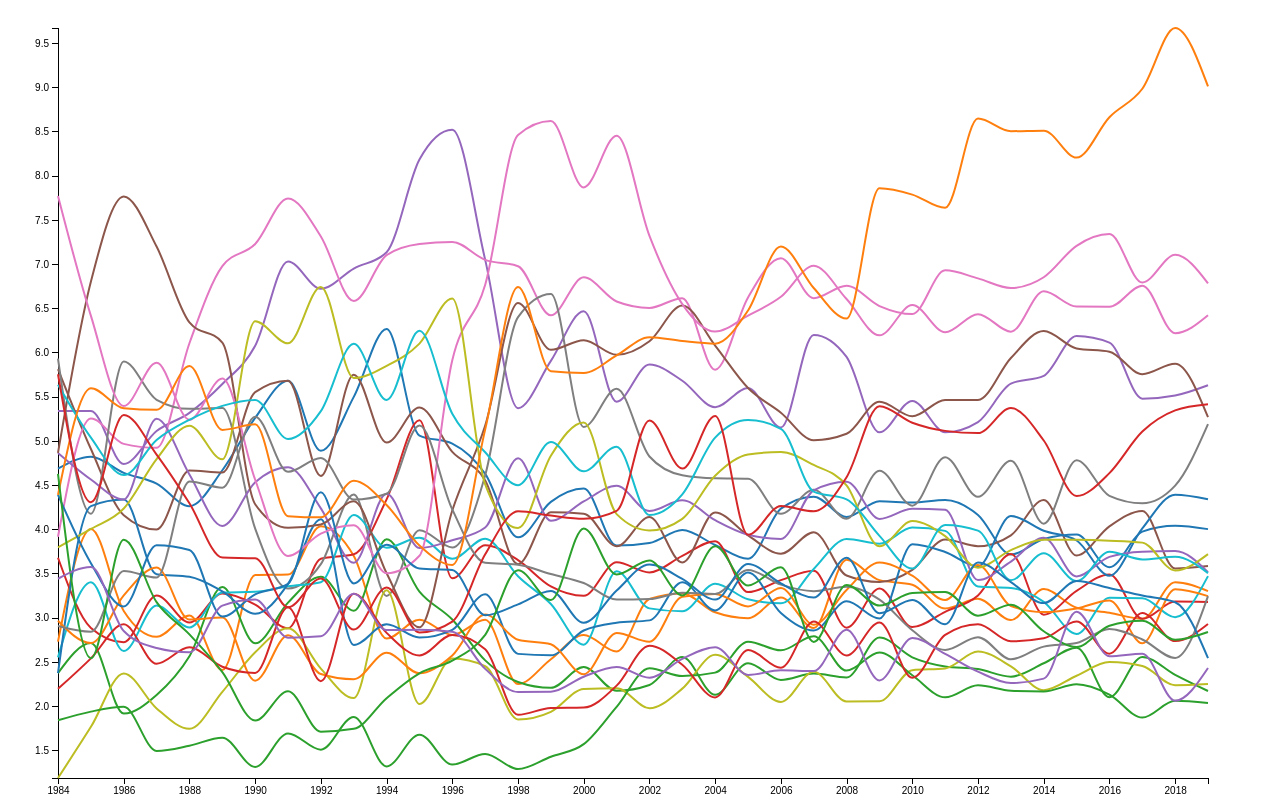
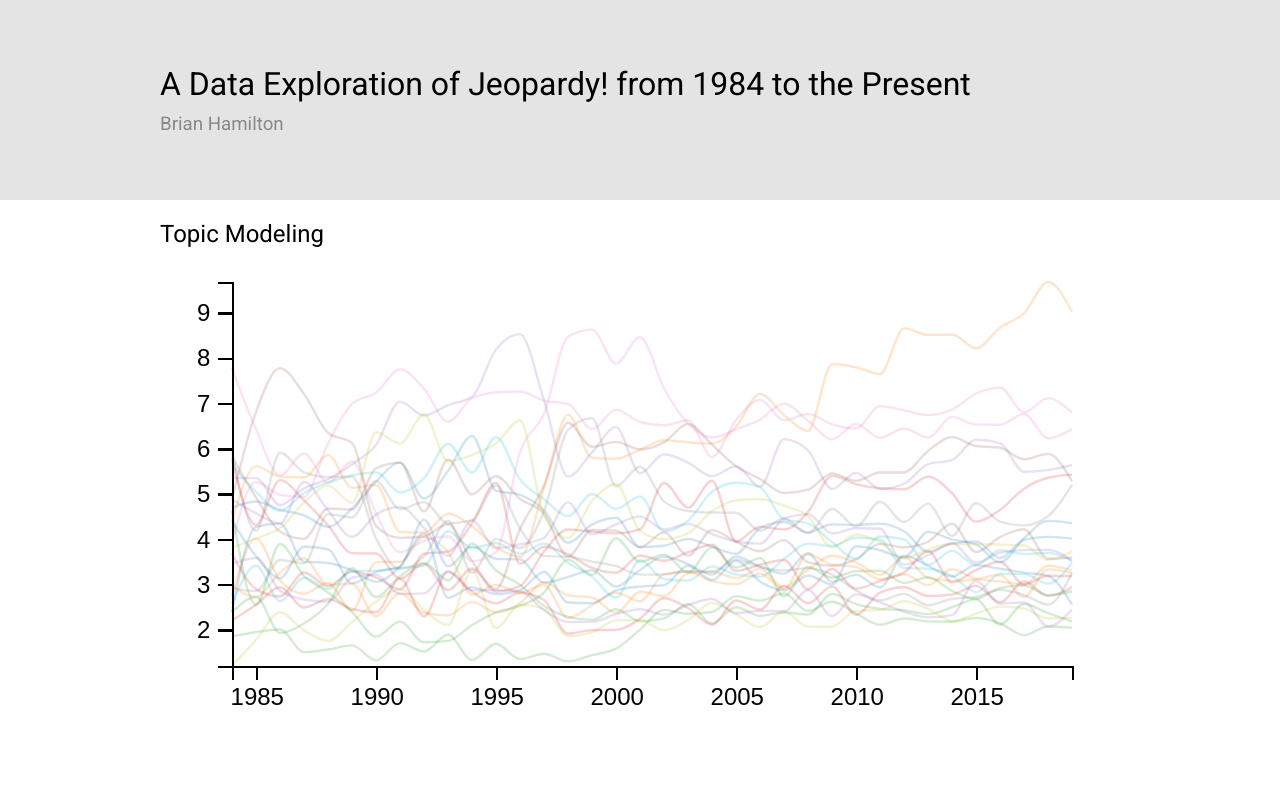
Before and after one commit to hmltnbrn/jeopardy-viz, a website built with webpack: page src/index.html in a window 1280 px wide. Built offline with nearby package versions, Linux system fonts and the light colour scheme.

Commit message:
Line chart for topics

```diff
--- a/src/index.html
+++ b/src/index.html
@@ -4,36 +4,23 @@
   <meta charset="utf-8">
   <meta name="viewport" content="width=device-width, initial-scale=1.0">
   <title>Jeopardy</title>
-  <link href="https://fonts.googleapis.com/icon?family=Material+Icons" rel="stylesheet">
+  <link rel="stylesheet" href="https://fonts.googleapis.com/css?family=Roboto:300,400,500">
+  <link rel="stylesheet" href="https://fonts.googleapis.com/icon?family=Material+Icons">
 </head>
 <body>
-  <!-- <div class="body-container">
-    <div class="graph-top-container">
-      <div class="graph-container">
-        <div class="state-viz"></div>
-        <div class="state-legend"></div>
-      </div>
+  <header>
+    <div>
+      <h1>A Data Exploration of Jeopardy! from 1984 to the Present</h1>
+      <h3>Brian Hamilton</h3>
     </div>
-  </div> -->
-  <svg id="chart"></svg>
-  <!-- <script src="https://cdnjs.cloudflare.com/ajax/libs/babel-polyfill/7.2.5/polyfill.min.js"></script> -->
-  <!-- <script src="https://unpkg.com/@ungap/url-search-params@0.1.2/min.js"></script> -->
-  <!-- <script type="text/javascript">
-    (function () {
-      if (window.NodeList && !NodeList.prototype.forEach) {
-        NodeList.prototype.forEach = Array.prototype.forEach;
-      }
-      if ( typeof window.CustomEvent === "function" ) return false;
-      function CustomEvent ( event, params ) {
-        params = params || { bubbles: false, cancelable: false, detail: null };
-        var evt = document.createEvent( 'CustomEvent' );
-        evt.initCustomEvent( event, params.bubbles, params.cancelable, params.detail );
-        return evt;
-      }
-      CustomEvent.prototype = window.Event.prototype;
-      window.CustomEvent = CustomEvent;
-    })();
-  </script> -->
-  <!-- <script src="https://d3js.org/d3-queue.v3.min.js"></script> -->
+  </header>
+  <main>
+    <div>
+      <section>
+        <h2>Topic Modeling</h2>
+        <div id="topic-line-chart"></div>
+      </section>
+    </div>
+  </main>
 </body>
 </html>
--- /dev/null
+++ b/src/javascript/helper.js
@@ -0,0 +1,24 @@
+import * as d3 from "d3";
+
+export const responsive = (svg) => {
+  const container = d3.select(svg.node().parentNode),
+        width = parseInt(svg.style('width'), 10),
+        height = parseInt(svg.style('height'), 10),
+        aspect = width / height;
+
+  svg
+    .attr('viewBox', `0 0 ${width} ${height}`)
+    .attr('preserveAspectRatio', 'xMinYMid')
+    .call(resize);
+
+  d3.select(window).on(
+    'resize.' + container.attr('id'),
+    resize
+  );
+
+  function resize() {
+    const w = parseInt(container.style('width'));
+    svg.attr('width', w);
+    svg.attr('height', Math.round(w / aspect));
+  }
+}
--- a/src/javascript/index.js
+++ b/src/javascript/index.js
@@ -1,2 +1,2 @@
-import '../sass/styles.scss';
+import '../sass/main.scss';
 require.context('../data', false, /\.json|\.csv|\.tsv$/);
--- a/src/javascript/topics.js
+++ b/src/javascript/topics.js
@@ -1,25 +1,22 @@
 import * as d3 from "d3";
+import { responsive } from './helper';
 
-// Define margins
-var margin = { top: 20, right: 80, bottom: 30, left: 50 },
-  width =
-    parseInt(d3.select("#chart").style("width")) - margin.left - margin.right,
-  height =
-    parseInt(d3.select("#chart").style("height")) - margin.top - margin.bottom;
+import '../sass/topics.scss';
 
-// Define date parser
+const margin = { top: 10, right: 20, bottom: 30, left: 30 };
+
+const width = 400 - margin.left - margin.right;
+const height = 200 - margin.top - margin.bottom;
+
 var parseDate = d3.timeParse("%Y");
 
-// Define scales
 var xScale = d3.scaleTime().range([0, width]);
 var yScale = d3.scaleLinear().range([height, 0]);
 var color = d3.scaleOrdinal().range(d3.schemeCategory10);
 
-// Define axes
 var xAxis = d3.axisBottom().scale(xScale);
 var yAxis = d3.axisLeft().scale(yScale);
 
-// Define lines
 var line = d3
   .line()
   .curve(d3.curveMonotoneX)
@@ -30,59 +27,65 @@ var line = d3
     return yScale(d.frequency);
   });
 
-// Define svg canvas
-var svg = d3
-  .select("#chart")
-  .attr("width", width + margin.left + margin.right)
-  .attr("height", height + margin.top + margin.bottom)
-  .append("g")
-  .attr("transform", "translate(" + margin.left + "," + margin.top + ")");
+const svg = d3.select('#topic-line-chart')
+  .append('svg')
+    .attr('width', width + margin.left + margin.right)
+    .attr('height', height + margin.top + margin.bottom)
+    .call(responsive)
+  .append('g')
+    .attr('transform', `translate(${margin.left}, ${margin.top})`);
 
-// Read in data
-d3.csv("../data/topics.csv").then(function(data) {
-
-  // Set the color domain equal to the three product categories
-  var productCategories = d3.keys(data[0]).filter(function(key) {
+d3.csv("../data/topics.csv").then(data => {
+  var topicData = d3.keys(data[0]).filter(key => {
     return key !== "date";
   });
-  color.domain(productCategories);
+  color.domain(topicData);
 
-  // console.log(JSON.stringify(data, null, 2)) // to view the structure
-
-  // Format the data field
-  data.forEach(function(d) {
+  data.forEach(d => {
     d.date = parseDate(d.date);
   });
 
-  // Filter the data to only include a single metric
-  // var subset = data.filter(function(el) {
-  //   return el.metric === "Quantity";
-  // });
-  // console.log(JSON.stringify(subset, null, 2))
-
-  // Reformat data to make it more copasetic for d3
-  // data = An array of objects
-  // frequencies = An array of three objects, each of which contains an array of objects
-  var frequencies = productCategories.map(function(category) {
+  var frequencies = topicData.map(topic => {
     return {
-      category: category,
-      datapoints: data.map(function(d) {
-        return { date: d.date, frequency: +d[category] };
+      topic: topic,
+      datapoints: data.map(d => {
+        return { date: d.date, frequency: +d[topic] };
       })
     };
   });
-  // console.log(JSON.stringify(frequencies, null, 2)) // to view the structure
 
-  // Set the domain of the axes
   xScale.domain(
-    d3.extent(data, function(d) {
+    d3.extent(data, d => {
       return d.date;
     })
   );
 
-  yScale.domain(d3.extent(frequencies.map(point => point.datapoints.map(value => value.frequency)).flat()))
+  yScale.domain(
+    d3.extent(
+      frequencies.map(point => point.datapoints.map(value => value.frequency)).flat()
+    )
+  );
 
-  // Place the axes on the chart
+  var topics = svg
+    .selectAll(".topic")
+    .data(frequencies)
+    .enter()
+    .append("g")
+    .attr("class", "topic");
+
+  topics
+    .append("path")
+    .attr("class", "line")
+    .attr("d", d => {
+      return line(d.datapoints);
+    })
+    .style("stroke", d => {
+      return color(d.topic);
+    })
+    .style("opacity", 0.2)
+    .on("mouseover", handleMouseOver)
+    .on("mouseout", handleMouseOut);
+
   svg
     .append("g")
     .attr("class", "x axis")
@@ -92,71 +95,14 @@ d3.csv("../data/topics.csv").then(function(data) {
   svg
     .append("g")
     .attr("class", "y axis")
-    .call(yAxis)
-    .append("text")
-    .attr("class", "label")
-    .attr("y", 6)
-    .attr("dy", ".71em")
-    .attr("dx", ".71em")
-    .style("text-anchor", "beginning")
-    .text("Product frequency");
+    .call(yAxis);
 
-  var products = svg
-    .selectAll(".category")
-    .data(frequencies)
-    .enter()
-    .append("g")
-    .attr("class", "category");
+  function handleMouseOver(d, i) {
+    d3.select(this).style("opacity", 1);
+  }
 
-  products
-    .append("path")
-    .attr("class", "line")
-    .attr("d", function(d) {
-      return line(d.datapoints);
-    })
-    .style("stroke", function(d) {
-      return color(d.category);
-    });
+  function handleMouseOut(d, i) {
+    d3.select(this).style("opacity", 0.2);
+  }
 
-  // console.log(JSON.stringify(d3.values(frequencies), null, 2)) // to view the structure
-  console.log(d3.values(frequencies)); // to view the structure
-  console.log(frequencies);
-  // console.log(frequencies.map(function()))
 });
-
-// Define responsive behavior
-function resize() {
-  var width =
-      parseInt(d3.select("#chart").style("width")) - margin.left - margin.right,
-    height =
-      parseInt(d3.select("#chart").style("height")) -
-      margin.top -
-      margin.bottom;
-
-  // Update the range of the scale with new width/height
-  xScale.range([0, width]);
-  yScale.range([height, 0]);
-
-  // Update the axis and text with the new scale
-  svg
-    .select(".x.axis")
-    .attr("transform", "translate(0," + height + ")")
-    .call(xAxis);
-
-  svg.select(".y.axis").call(yAxis);
-
-  // Force D3 to recalculate and update the line
-  svg.selectAll(".line").attr("d", function(d) {
-    return line(d.datapoints);
-  });
-
-  // Update the tick marks
-  xAxis.ticks(Math.max(width / 75, 2));
-  yAxis.ticks(Math.max(height / 50, 2));
-}
-
-// Call the resize function whenever a resize event occurs
-d3.select(window).on("resize", resize);
-
-// Call the resize function
-resize();
--- /dev/null
+++ b/src/sass/main.scss
@@ -0,0 +1,58 @@
+* {
+  box-sizing: border-box;
+  -moz-box-sizing: border-box;
+  -webkit-box-sizing: border-box;
+}
+
+html {
+  font-family: 'Roboto', sans-serif;
+}
+
+body {
+  margin: 0;
+  line-height: normal;
+}
+
+h1, h2, h3, h4, h5 {
+  font-weight: 400;
+  margin: 0;
+}
+
+p {
+  margin: 0;
+}
+
+header {
+  width: 100%;
+  min-height: 200px;
+  background: #e4e4e4;
+  display: flex;
+  flex-direction: column;
+  justify-content: center;
+  & > div {
+    margin: 0 auto;
+    max-width: 1000px;
+    padding: 20px;
+    width: 100%;
+  }
+  h1 {
+    margin-bottom: 10px;
+  }
+  h3 {
+    opacity: 0.4;
+  }
+}
+
+main {
+  width: 100%;
+  & > div {
+    margin: 0 auto;
+    max-width: 1000px;
+    padding: 20px;
+  }
+  section {
+    h2 {
+      margin-bottom: 10px;
+    }
+  }
+}
--- a/src/sass/styles.scss
+++ /dev/null
@@ -1,22 +0,0 @@
-body {
-  font: 10px sans-serif;
-}
-
-.axis path,
-.axis line {
-  fill: none;
-  stroke: #000;
-  shape-rendering: crispEdges;
-}
-
-.line {
-  fill: none;
-  stroke: steelblue;
-  stroke-width: 2px;
-}
-
-#chart {
-  width: 100%;
-  height: 100%;
-  position: absolute;
-}
--- /dev/null
+++ b/src/sass/topics.scss
@@ -0,0 +1,16 @@
+.axis path,
+.axis line {
+  fill: none;
+  stroke: #000000;
+  shape-rendering: crispEdges;
+}
+
+.line {
+  fill: none;
+  stroke: #000000;
+  stroke-width: 1px;
+}
+
+#topic-line-chart {
+  width: 100%;
+}
```
Also changed, not shown: 1 other file.
